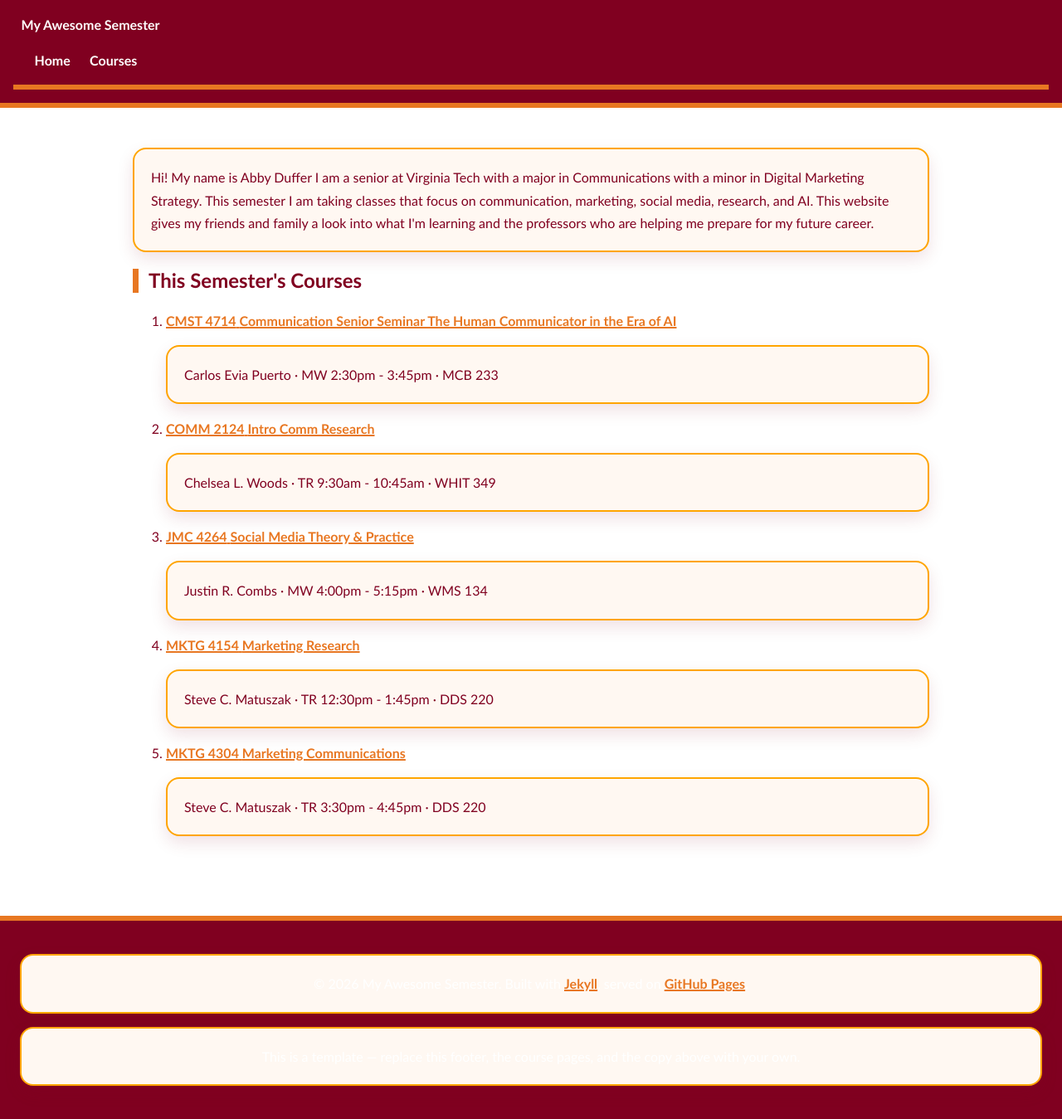
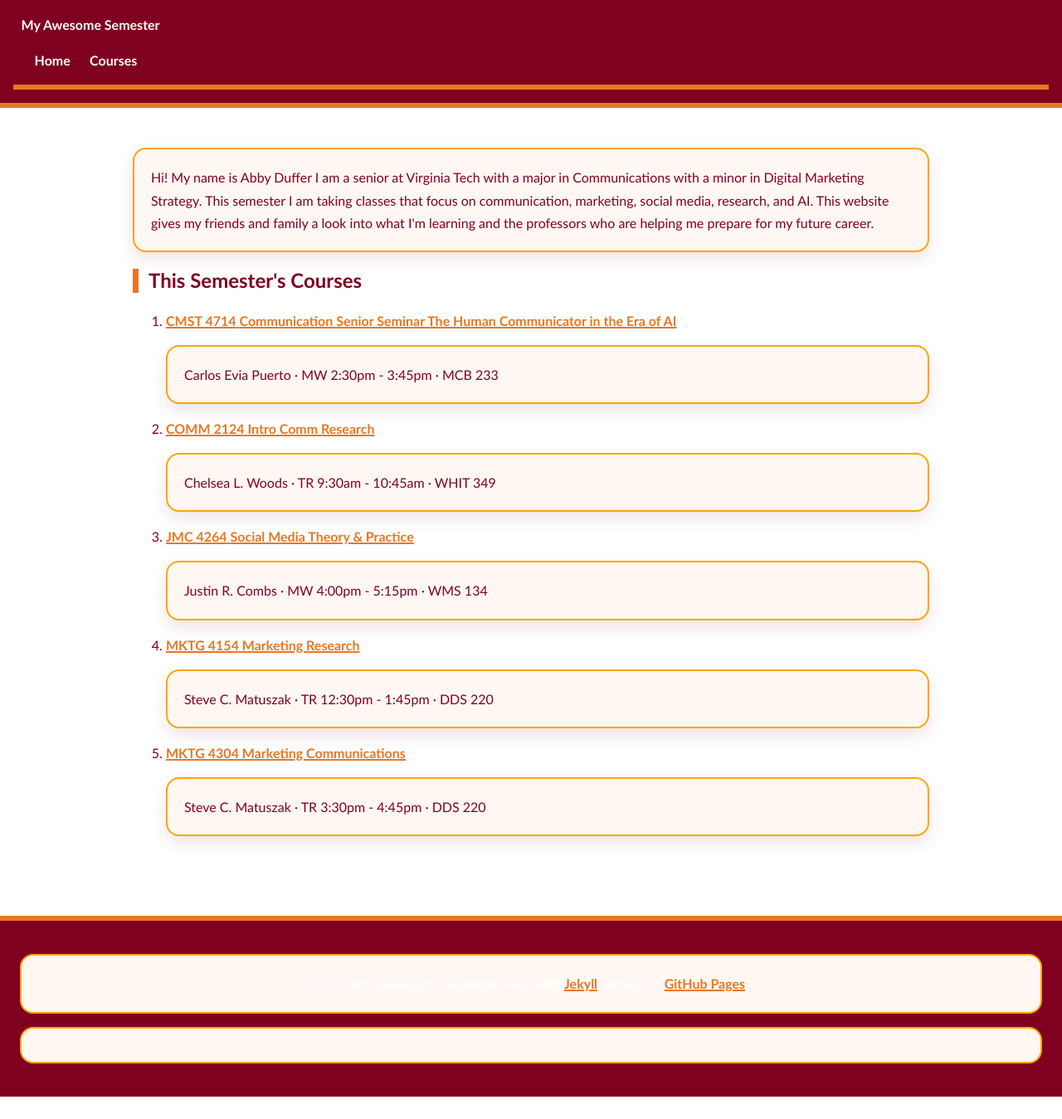
Before and after one commit to abbyduffer12/myawesomesemester, a Jekyll site: the page built from index.md, in a window 1280 px wide. Shown: the whole page at 83% size. Built offline with Jekyll 4.4.1, drawn with Linux system fonts in a browser that asks for light colours; after the commit the page ends 1322 px from its top, so only the background shows below that.

Commit message:
Update footer to remove template hint
Removed placeholder text from the footer.

```diff
--- a/_includes/footer.html
+++ b/_includes/footer.html
@@ -1,6 +1,6 @@
 <footer class="site-footer">
   <div class="wrap">
     <p>&copy; {{ "now" | date: "%Y" }} {{ site.title }}. Built with <a href="https://jekyllrb.com/" target="_blank" rel="noopener">Jekyll</a>, served on <a href="https://pages.github.com/" target="_blank" rel="noopener">GitHub Pages</a>.</p>
-    <p class="site-footer__hint">This is a template &mdash; replace this footer, the course pages, and the copy above with your own.</p>
+    <p class="site-footer__hint"></p>
   </div>
 </footer>
```
